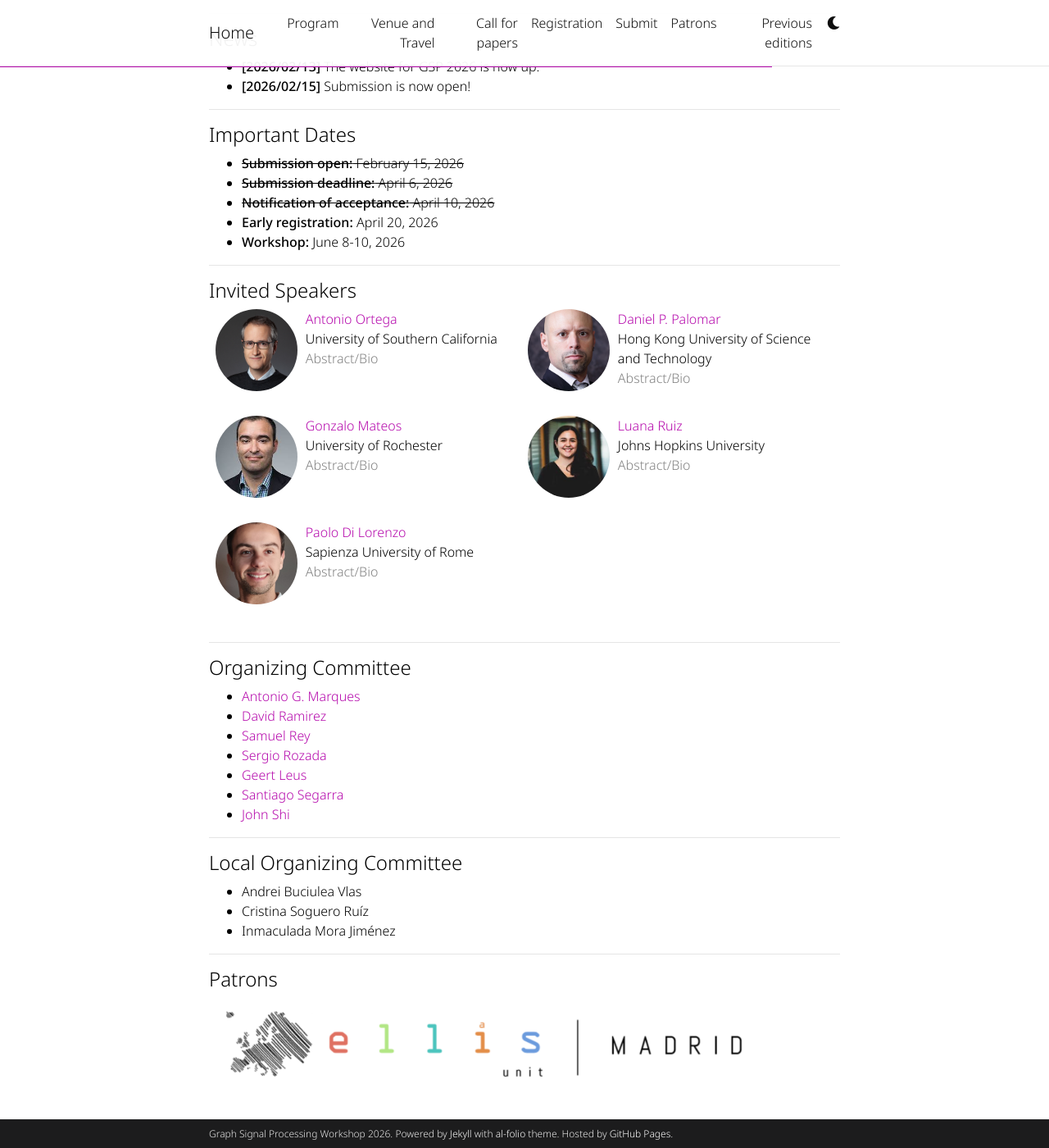
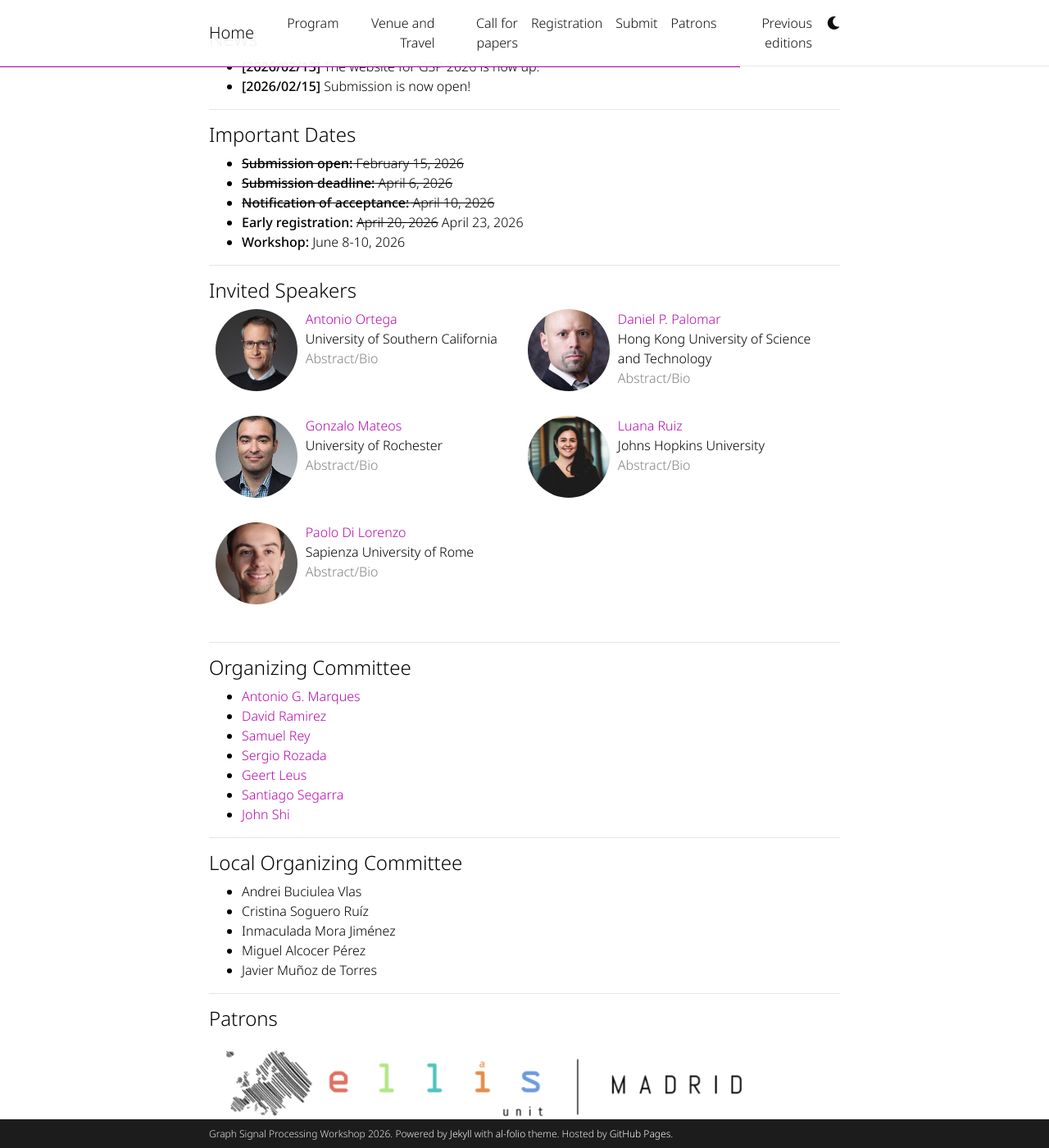
Before and after one commit to GSP2026/gsp2026.github.io, a Jekyll site: the page built from _pages/about.md, in a window 1280 px wide and 1400 px high, scrolled down 818 px. Shown: the whole window at 82% size. Built offline with Jekyll 4.4.1, drawn with Linux system fonts in a browser that asks for light colours; full-size pictures stand in for the smaller copies a plugin makes; comment, search, counter and statistics services are not loaded; a style sheet for code colours, icons or effects is not loaded.

Commit message:
Update Local Organizing Committee in about page

```diff
--- a/_pages/about.md
+++ b/_pages/about.md
@@ -37,7 +37,7 @@ GSP 2026 is kindly supported by [Ellis Unit - Madrid](https://ellismadrid.es/).
 + ~~**Submission open:** February 15, 2026~~
 + ~~**Submission deadline:** April 6, 2026~~
 + ~~**Notification of acceptance:** April 10, 2026~~
-+ **Early registration:** April 20, 2026
++ **Early registration:** ~~April 20, 2026~~ April 23, 2026
 + **Workshop:** June 8-10, 2026
 
 ---
@@ -63,6 +63,8 @@ GSP 2026 is kindly supported by [Ellis Unit - Madrid](https://ellismadrid.es/).
 + Andrei Buciulea Vlas
 + Cristina Soguero Ruíz
 + Inmaculada Mora Jiménez
++ Miguel Alcocer Pérez
++ Javier Muñoz de Torres
 
 ---
 #### Patrons
```
